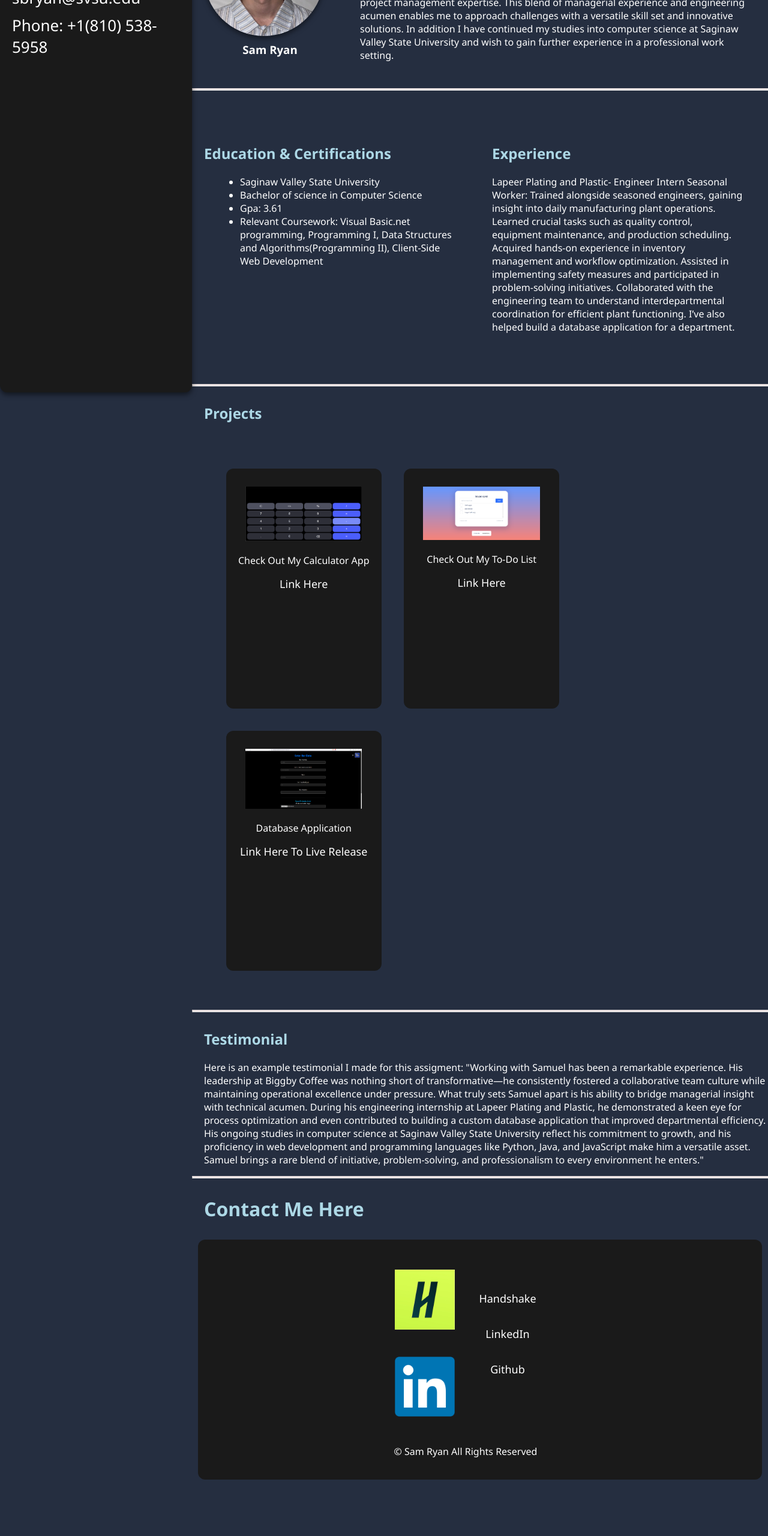
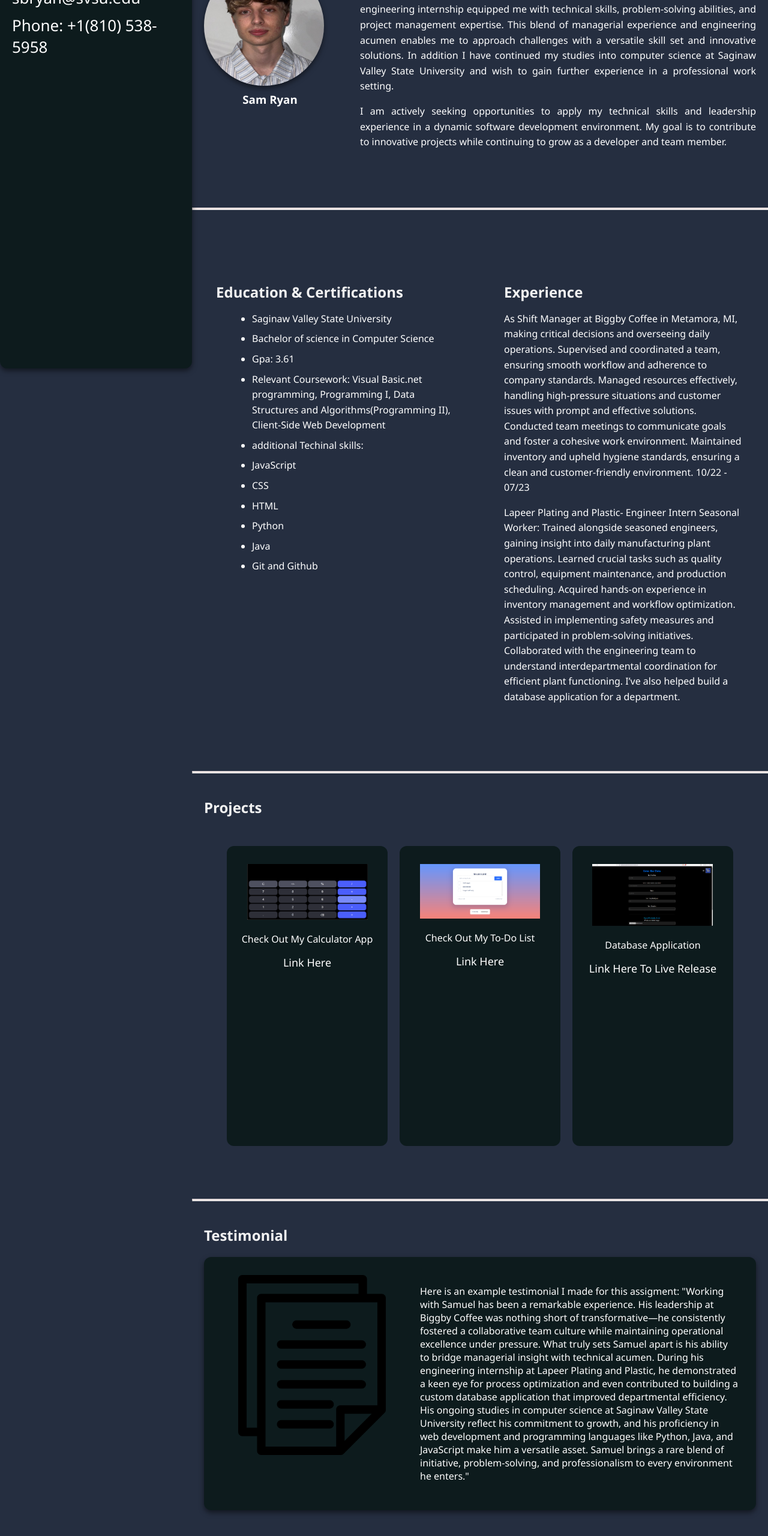
Before and after one commit to sbryan12/portfolioWithGrid, a plain HTML site: page index.html in a window 1280 px wide. Shown: the part 228-2788 px from the top of the page at 60% size. Before the commit the page ends 2703 px from the top, so only its background shows below. Drawn offline with Linux system fonts and the light colour scheme.

Commit message:
fixed for resubmission
fixed many styling issues such as colors, mobile layout, distortion, fixed blog section

```diff
--- a/index.html
+++ b/index.html
@@ -35,6 +35,10 @@
                             continued my studies into computer science at Saginaw Valley State University and wish to gain further experience
                             in a professional work setting.
                         </p>
+                        <p>
+                            I am actively seeking opportunities to apply my technical skills and leadership experience in a dynamic software development
+                            environment. My goal is to contribute to innovative projects while continuing to grow as a developer and team member.
+                        </p>
                     </div>
                 </div>
             </section>
@@ -49,11 +53,26 @@
                         <li>Relevant Coursework: Visual Basic.net programming, Programming I, Data Structures and
                             Algorithms(Programming II), Client-Side Web Development
                         </li>
-
+                        <li>additional Techinal skills:</li>
+                        <li>JavaScript</li>
+                        <li>CSS</li>
+                        <li>HTML</li>
+                        <li>Python</li>
+                        <li>Java</li>
+                        <li>Git and Github</li>
                     </ul>
                 </div>
                 <div id="experience" class="edu-and-exp-section">
                     <h1>Experience</h1>
+                    <p>
+                        As Shift Manager at Biggby Coffee in Metamora, MI, making critical
+                        decisions and overseeing daily operations. Supervised and coordinated a team, ensuring smooth workflow and
+                        adherence to company standards. Managed resources effectively, handling high-pressure situations and customer
+                        issues with prompt and effective solutions. Conducted team meetings to communicate goals and foster a cohesive
+                        work environment. Maintained inventory and upheld hygiene standards, ensuring a clean and customer-friendly
+                        environment. 10/22 - 07/23
+                    </p>
+
                     <p>
                         Lapeer Plating and Plastic- Engineer Intern Seasonal Worker: Trained alongside seasoned engineers, gaining
                         insight into daily manufacturing plant operations. Learned crucial tasks such as quality control, equipment
@@ -96,7 +115,10 @@
             </section>
             <section class="testimonial">
                 <h1 id="testimonial">Testimonial</h1>
-                <div class="testimonial-text">
+                    <div class="blog-container">
+                        <div class="blog-pic">
+                            <img src="paper.png" alt="example-paper">
+                            <div class="blog-text">
                                 <p>Here is an example testimonial I made for this assigment: "Working with Samuel has been a remarkable experience. His leadership at Biggby Coffee was nothing short of transformative—he consistently fostered
                                     a collaborative team culture while maintaining operational excellence under pressure. What truly sets Samuel apart is his ability to bridge managerial insight with
                                     technical acumen. During his engineering internship at Lapeer Plating and Plastic, he demonstrated a keen eye for process optimization and even contributed to building a
@@ -104,6 +126,8 @@
                                     to growth, and his proficiency in web development and programming languages like Python, Java, and JavaScript make him a versatile asset. Samuel brings a rare blend of
                                     initiative, problem-solving, and professionalism to every environment he enters."
                                 </p>
+                            </div>
+                        </div>
                     </div>
                 <hr class="solid">
             </section>
--- a/styles.css
+++ b/styles.css
@@ -1,3 +1,6 @@
+* {
+    box-sizing: border-box;
+}
 body {
     background-color: #252E40;
     font-family: 'Segoe UI', Tahoma, Geneva, Verdana, sans-serif;
@@ -5,26 +8,31 @@ body {
 }
 
 h1, h2, h3 {
-    color: lightblue
+    color: #f2f2f2;
 }
 .navbar {
     display: flex;
-    background-color: #f0f0f0;
+    background-color: #95A3BF;
     padding: 10px;
     justify-content: space-between;
 }
 .navbar a {
-    color: black;
+    color: #0D1B1D;
     text-decoration: none;
 }
 .navbar a:hover {
-    background-color: lightblue;
+    background-color: #7E858E;
 }
-
+.section {
+    margin-bottom: 40px;
+}
 .section {
     display: flex;
     align-items: center;
-    padding: 20px;
+    justify-content: center;
+    margin: 0 auto;
+    padding: 40px 20px;
+    max-width: 1200px;
 }
 .section img {
     width: 200px;
@@ -56,16 +64,21 @@ h1, h2, h3 {
     flex-direction: column;
     margin-left: 20px;
     margin-top: 20px;
+    text-align: justify;
+    line-height: 1.6;
 }
 h3 {
     color: white;
 }
 .about-me-text h1 {
     text-align: center;
+    margin-bottom: 20px;
 }
 
 .solid {
     border-top: 3px solid #e9e0e0;
+    margin: 40px auto;
+    max-width: 1400px;
 }
 .education-and-experience {
     display: flex;
@@ -73,39 +86,54 @@ h3 {
     padding: 40px 20px;
     gap: 40px;
     color: white;
+    max-width: 1200px;
+    margin: 0 auto;
 }
 .edu-and-exp-section h1 {
-    margin-left: -20px;
+    margin-left: 0px;
+    margin-bottom: 15px;
 }
 .edu-and-exp-section p {
-    margin-left: -20px;
+    margin-left: 0px;
+    line-height: 1.6;
+    margin-bottom: 10px;
+}
+.edu-and-exp-section ul {
+    line-height: 1.6;
+    margin-left: 20px;
+}
+.edu-and-exp-section li {
+    margin-bottom: 8px;
 }
 .edu-and-exp-section {
     flex: 1;
     padding: 20px;
     border-radius: 5px;
+    text-align: left;
 }
 .container {
   display: flex;
   flex-wrap: wrap;
-  justify-content: flex-start;
+  justify-content: center;
   padding: 5%;
   box-sizing: border-box;
   gap: 20px;
+  max-width: 1400px;
+  margin: 0 auto;
 }
 .box {
-    width: 30%;
-    height: 400px;
+    width: calc(33.3333% - 20px);
+    min-height: 500px;
     border-radius: 12px;
     text-align: center;
     box-sizing: border-box;
     color: white;
-    margin: 1%;
-    background-color: #1a1a1a;
+    margin: 0;
+    background-color: #0D1B1D;
 }
 .box a:hover {
-    background-color: lightblue;
-    color: black;
+    background-color: #7E858E;
+    color: #f2f2f2;
 }
 .box img {
     width: 75%;
@@ -114,21 +142,49 @@ h3 {
 }
 #projects {
     padding-left: 20px;
+    max-width: 1400px;
+    margin: 0 auto;
 }
-.testimonial h1 {
+.blog-container {
+    max-width: 1200px;
+    margin: 0 auto;
+    padding: 20px;
+}
+.blog-pic {
+    display: flex;
+    gap: 30px;
+    align-items: flex-start;
+    background-color: #0D1B1D;
+    padding: 30px;
+    border-radius: 12px;
+    box-shadow: 0 4px 8px rgba(0, 0, 0, 0.5);
+    box-sizing: border-box;
+}
+.blog-pic img {
+    width: 300px;
+    height: 300px;
+    object-fit: cover;
+    border-radius: 8px;
+    flex-shrink: 0;
+}
+.blog-text {
+    flex: 1;
+    color: white;
+}
+#testimonial {
     padding-left: 20px;
+    max-width: 1400px;
+    margin: 0 auto;
 }
 
-.testimonial-text {
-    color: white;
-    padding-left: 20px;
-}
 .contact {
     color: white;
 }
 #contact {
     margin-bottom: 20px;
     padding-left: 20px;
+    max-width: 1400px;
+    margin: 0 auto 20px;
 }
 
 .box a {
@@ -143,9 +199,9 @@ h3 {
     height: auto;
 }
 .contact .container {
-    padding: 0;
+    padding: 20px;
     display: flex;
-    justify-content: flex-start;
+    justify-content: center;
 }
 .contact-logos {
    display: flex;
@@ -168,13 +224,15 @@ h3 {
 .contact-box {
     display: flex;
     flex-direction: column;
-    justify-content: space-between;
+    justify-content: center;
     align-items: center;
-    padding: 20px 5%;
-    gap: 20px;
-    background-color: #1a1a1a;
+    padding: 40px 5%;
+    gap: 30px;
+    background-color: #0D1B1D;
     border-radius: 12px;
     width: 100%;
+    max-width: 1200px;
+    margin: 0 auto;
     box-sizing: border-box;
     overflow: hidden;
     padding-left: 0;
@@ -186,7 +244,7 @@ h3 {
     display: block;
 }
 .contact-box a:hover{
-    background-color: lightblue;
+    background-color: #7E858E;
 }
 #copyright {
     text-align: center;
@@ -221,7 +279,7 @@ main {
 
 .sidebar {
     grid-area: sidebar;
-    background-color: #1a1a1a;
+    background-color: #0D1B1D;
     padding: 20px;
     color: white;
     border-radius: 12px;
@@ -247,7 +305,7 @@ main {
 .sidebar h2 {
     margin-top: 0;
     font-size: 30px;
-    color: lightblue;
+    color: #95A3BF;
     overflow-y: auto;
     position: sticky;
 }
@@ -274,4 +332,89 @@ main {
     .sidebar {
         display: none;
     }
+
+    .navbar {
+        flex-direction: column;
+        align-items: center;
+        padding: 15px;
+    }
+
+    .navbar a {
+        display: block;
+        padding: 12px 20px;
+        width: 100%;
+        text-align: center;
+        border-bottom: 1px solid rgba(0, 0, 0, 0.1);
+    }
+
+    .navbar a:last-child {
+        border-bottom: none;
+    }
+
+    .section {
+        flex-direction: column;
+        text-align: center;
+        padding: 20px;
+    }
+
+    .section img {
+        margin-right: 0;
+        margin-bottom: 20px;
+    }
+
+    .headshot-wrapper {
+        margin-right: 0;
+        margin-bottom: 20px;
+    }
+
+    .about-me-text {
+        margin-left: 0;
+        margin-top: 0;
+        text-align: center;
+    }
+
+    .education-and-experience {
+        flex-direction: column;
+        padding: 20px;
+        gap: 20px;
+    }
+
+    .edu-and-exp-section {
+        width: 100%;
+        padding: 20px;
+    }
+
+    .blog-pic {
+        flex-direction: column;
+        padding: 20px;
+    }
+    .blog-pic img{
+       width: 100%;
+       height: auto;
+    }
+
+    .container {
+        flex-direction: column;
+        padding: 30px 20px;
+    }
+
+    .box {
+        width: 100%;
+        margin: 10px 0;
+        min-height: auto;
+    }
+
+    .contact-box {
+        flex-direction: column;
+        padding: 30px 20px;
+    }
+
+    .contact-logos{
+        flex-direction: column;
+        gap: 20px;
+    }
+
+    .contact-logos .column {
+        width: 100%;
+    }
 }
```
Also changed, not shown: colors.png (added), paper.png (added). Lines whose indentation alone changed are shown as unchanged.
